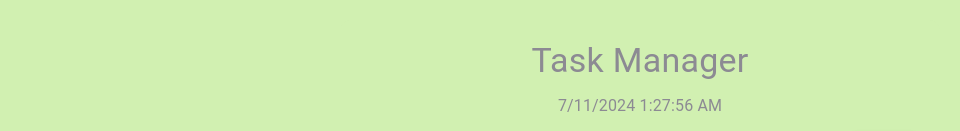
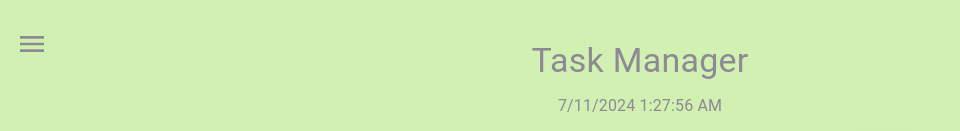
Before and after one commit to wangtony4005/task_manager, a React (Create React App) app: page / in a window 1280 px wide. Shown: the top 131 px of the page, without its empty margins (0-960 px from the left). Built offline with nearby package versions, Linux system fonts and the light colour scheme.

Commit message:
Tony: Merge conflict fix

```diff
--- a/src/App.js
+++ b/src/App.js
@@ -3,6 +3,7 @@ import TaskList from './components/TaskList';
 import TaskForm from './components/TaskForm';
 import Calendar from 'react-calendar';
 import { Container, Typography, CssBaseline, ThemeProvider, createTheme } from '@mui/material';
+import BurgerMenu from './components/BurgerMenu'; // Import the BurgerMenu component
 import './App.css';
 import 'react-calendar/dist/Calendar.css';
 
@@ -80,6 +81,7 @@ const App = () => {
     <ThemeProvider theme={theme}>
       <CssBaseline />
       <Container maxWidth="sm" className="app-container">
+        <BurgerMenu /> {/* Add the BurgerMenu component */}
         <Typography variant="h4" component="h1" gutterBottom>
           Task Manager
         </Typography>
```
